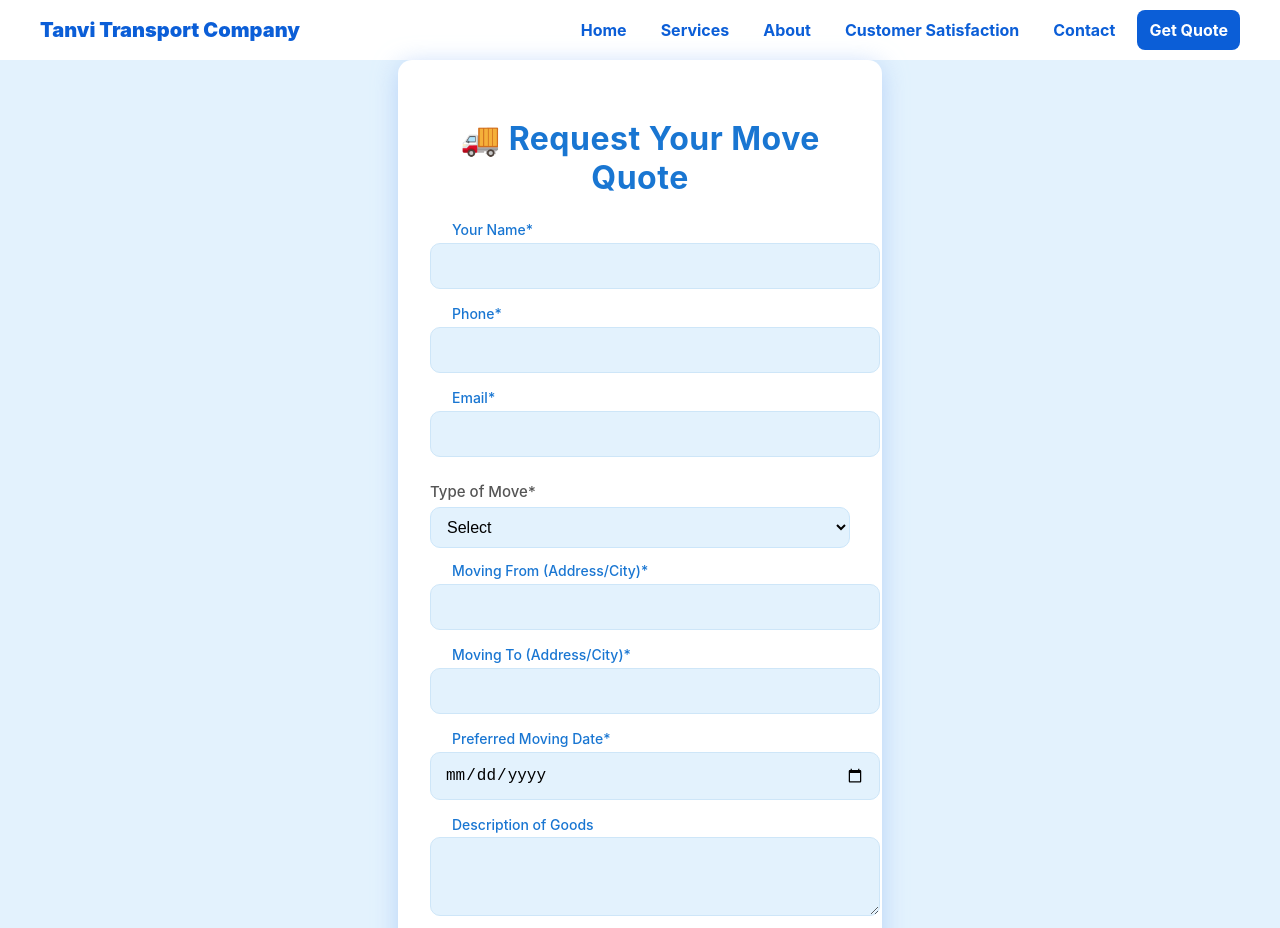
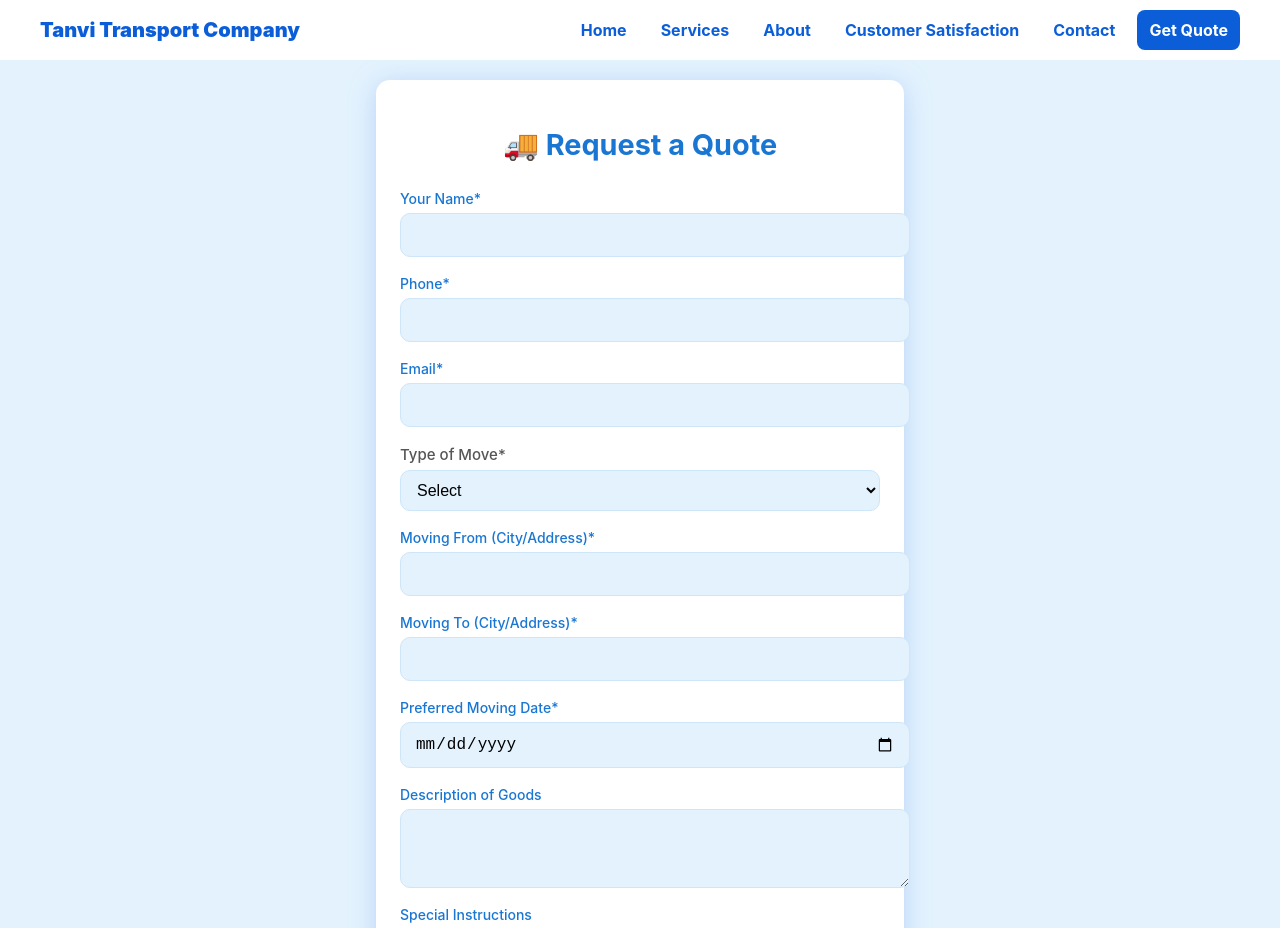
Before and after one commit to ankitsh6929/TanviTransportFrontend, a React (Create React App) app: page /quote in a window 1280 px wide. Shown: the top 928 px of the page. Built offline with nearby package versions, Linux system fonts and the light colour scheme.

Commit message:
Updated contact form with email sending functionality

```diff
--- a/src/pages/QuoteForm.js
+++ b/src/pages/QuoteForm.js
@@ -7,90 +7,113 @@ const boxShadow = "0 4px 24px #a3c2f7a8";
 
 export default function QuoteForm() {
   const [form, setForm] = useState({
-    name: "", phone: "", email: "",
-    typeOfMove: "", fromAddress: "", toAddress: "",
-    date: "", description: "", instructions: ""
+    name: "",
+    phone: "",
+    email: "",
+    typeOfMove: "",
+    fromAddress: "",
+    toAddress: "",
+    date: "",
+    description: "",
+    instructions: ""
   });
   const [response, setResponse] = useState("");
-  const handleChange = e => setForm({ ...form, [e.target.name]: e.target.value });
-  const handleSubmit = e => {
+
+  const handleChange = (e) =>
+    setForm({ ...form, [e.target.name]: e.target.value });
+
+  const handleSubmit = async (e) => {
     e.preventDefault();
-    fetch('/api/inquiry', {
-      method: 'POST',
-      headers: { 'Content-Type': 'application/json' },
-      body: JSON.stringify(form)
-    })
-      .then(res => res.json())
-      .then(data => setResponse(data.message));
+    setResponse("Sending...");
+
+    try {
+      const res = await fetch("/api/sendMail", {
+        method: "POST",
+        headers: { "Content-Type": "application/json" },
+        body: JSON.stringify({
+          name: form.name,
+          email: form.email,
+          mobile: form.phone,
+          date: form.date,
+          from: form.fromAddress,
+          to: form.toAddress,
+          requirement: `${form.typeOfMove}\n\nDescription: ${form.description}\nInstructions: ${form.instructions}`
+        })
+      });
+
+      const data = await res.json();
+      if (data.success) {
+        setResponse("✅ Quote request sent successfully!");
+        setForm({
+          name: "",
+          phone: "",
+          email: "",
+          typeOfMove: "",
+          fromAddress: "",
+          toAddress: "",
+          date: "",
+          description: "",
+          instructions: ""
+        });
+      } else {
+        setResponse("❌ Failed to send. Try again.");
+      }
+    } catch (err) {
+      setResponse("⚠️ Something went wrong.");
+    }
   };
 
   return (
-    <div style={{
-      minHeight: "100vh",
-      display: "flex",
-      justifyContent: "center",
-      alignItems: "center",
-      background: accentSoft
-    }}>
+    <div
+      style={{
+        minHeight: "100vh",
+        display: "flex",
+        justifyContent: "center",
+        alignItems: "center",
+        background: accentSoft,
+        padding: "20px" // ensures spacing on mobile
+      }}
+    >
       <form
         onSubmit={handleSubmit}
         style={{
-          padding: "38px 32px 32px 32px",
+          padding: "28px 24px",
           background: "#fff",
           borderRadius: borderRadius,
           boxShadow: boxShadow,
-          maxWidth: 420,
+          maxWidth: 480,
           width: "100%",
           display: "flex",
           flexDirection: "column",
-          gap: "22px"
+          gap: "18px"
         }}
       >
-        <h1 style={{
-          color: accent,
-          marginBottom: 10,
-          fontWeight: "bold",
-          fontSize: "2rem",
-          letterSpacing: "0.5px",
-          textAlign: "center"
-        }}>
-          <span role="img" aria-label="truck">🚚</span> Request Your Move Quote
+        <h1
+          style={{
+            color: accent,
+            marginBottom: 10,
+            fontWeight: "bold",
+            fontSize: "1.8rem",
+            textAlign: "center"
+          }}
+        >
+          🚚 Request a Quote
         </h1>
 
         <Input name="name" value={form.name} onChange={handleChange} label="Your Name*" />
         <Input name="phone" value={form.phone} onChange={handleChange} label="Phone*" />
         <Input name="email" value={form.email} onChange={handleChange} label="Email*" type="email" />
 
-        <div style={{ position: "relative" }}>
-          <label htmlFor="typeOfMove" style={{ fontSize: 15, fontWeight: 500, color: "#555" }}>Type of Move*</label>
-          <select
-            name="typeOfMove"
-            id="typeOfMove"
-            value={form.typeOfMove}
-            onChange={handleChange}
-            required
-            style={{
-              width: "100%",
-              padding: "10px 12px",
-              borderRadius: "10px",
-              border: "1.5px solid #cce6fa",
-              fontSize: 16,
-              background: accentSoft,
-              marginTop: "6px"
-            }}
-          >
-            <option value="">Select</option>
-            <option>Household</option>
-            <option>Office</option>
-            <option>Car</option>
-            <option>Bike</option>
-            <option>Parcel</option>
-            <option>Warehouse</option>
-          </select>
-        </div>
+        <Select
+          name="typeOfMove"
+          value={form.typeOfMove}
+          onChange={handleChange}
+          label="Type of Move*"
+          options={["Household", "Office", "Car", "Bike", "Parcel", "Warehouse"]}
+        />
 
-        <Input name="fromAddress" value={form.fromAddress} onChange={handleChange} label="Moving From (Address/City)*" />
-        <Input name="toAddress" value={form.toAddress} onChange={handleChange} label="Moving To (Address/City)*" />
+        <Input name="fromAddress" value={form.fromAddress} onChange={handleChange} label="Moving From (City/Address)*" />
+        <Input name="toAddress" value={form.toAddress} onChange={handleChange} label="Moving To (City/Address)*" />
         <Input name="date" value={form.date} onChange={handleChange} label="Preferred Moving Date*" type="date" />
 
         <TextArea name="description" value={form.description} onChange={handleChange} label="Description of Goods" />
@@ -99,7 +122,6 @@ export default function QuoteForm() {
         <button
           type="submit"
           style={{
-            marginTop: "16px",
             background: accent,
             color: "#fff",
             fontWeight: "bold",
@@ -107,22 +129,23 @@ export default function QuoteForm() {
             padding: "14px",
             border: "none",
             borderRadius: "10px",
-            boxShadow: "0 2px 8px #a3c2f788",
-            cursor: "pointer",
-            transition: "background 0.2s"
+            cursor: "pointer"
           }}
         >
           🚛 Request Quote
         </button>
+
         {response && (
-          <div style={{
-            marginTop: 12,
-            padding: "10px",
-            background: "#eaffea",
-            color: "#066c21",
-            borderRadius: "8px",
-            textAlign: "center"
-          }}>
+          <div
+            style={{
+              marginTop: 8,
+              padding: "10px",
+              background: response.includes("✅") ? "#eaffea" : "#ffeaea",
+              color: response.includes("✅") ? "#066c21" : "#a30000",
+              borderRadius: "8px",
+              textAlign: "center"
+            }}
+          >
             {response}
           </div>
         )}
@@ -131,56 +154,60 @@ export default function QuoteForm() {
   );
 }
 
-// Modern input component with floating label
+// Select Component
+function Select({ label, options, ...props }) {
+  return (
+    <div style={{ display: "flex", flexDirection: "column" }}>
+      <label style={{ fontSize: 15, fontWeight: 500, color: "#555" }}>{label}</label>
+      <select
+        {...props}
+        required
+        style={{
+          width: "100%",
+          padding: "10px 12px",
+          borderRadius: "10px",
+          border: "1.5px solid #cce6fa",
+          fontSize: 16,
+          background: accentSoft,
+          marginTop: "6px"
+        }}
+      >
+        <option value="">Select</option>
+        {options.map((opt, i) => (
+          <option key={i}>{opt}</option>
+        ))}
+      </select>
+    </div>
+  );
+}
+
+// Input Component
 function Input({ label, ...props }) {
   return (
-    <div style={{ position: "relative", marginBottom: "2px" }}>
-      <label style={{
-        position: "absolute",
-        top: "-10px",
-        left: "16px",
-        background: "#fff",
-        padding: "2px 6px",
-        borderRadius: "16px",
-        fontSize: 14,
-        color: "#1976D2",
-        fontWeight: 500,
-        transition: "0.15s"
-      }}>{label}</label>
+    <div style={{ display: "flex", flexDirection: "column" }}>
+      <label style={{ fontSize: 14, fontWeight: 500, color: "#1976D2" }}>{label}</label>
       <input
         {...props}
         required={label.includes("*")}
         style={{
           width: "100%",
-          padding: "13px 14px",
+          padding: "12px 14px",
           fontSize: 16,
           border: "1.5px solid #cee6f8",
           borderRadius: "10px",
           background: accentSoft,
-          marginTop: "14px",
-          transition: "border 0.2s",
+          marginTop: "6px"
         }}
       />
     </div>
   );
 }
 
-// Modern textarea with floating label
+// TextArea Component
 function TextArea({ label, ...props }) {
   return (
-    <div style={{ position: "relative" }}>
-      <label style={{
-        position: "absolute",
-        top: "-10px",
-        left: "16px",
-        background: "#fff",
-        padding: "2px 6px",
-        borderRadius: "16px",
-        fontSize: 14,
-        color: "#1976D2",
-        fontWeight: 500,
-        transition: "0.15s"
-      }}>{label}</label>
+    <div style={{ display: "flex", flexDirection: "column" }}>
+      <label style={{ fontSize: 14, fontWeight: 500, color: "#1976D2" }}>{label}</label>
       <textarea
         {...props}
         rows={3}
@@ -191,8 +218,7 @@ function TextArea({ label, ...props }) {
           border: "1.5px solid #cee6f8",
           borderRadius: "10px",
           background: accentSoft,
-          marginTop: "13px",
-          transition: "border 0.2s",
+          marginTop: "6px",
           fontFamily: "inherit"
         }}
       />
```
